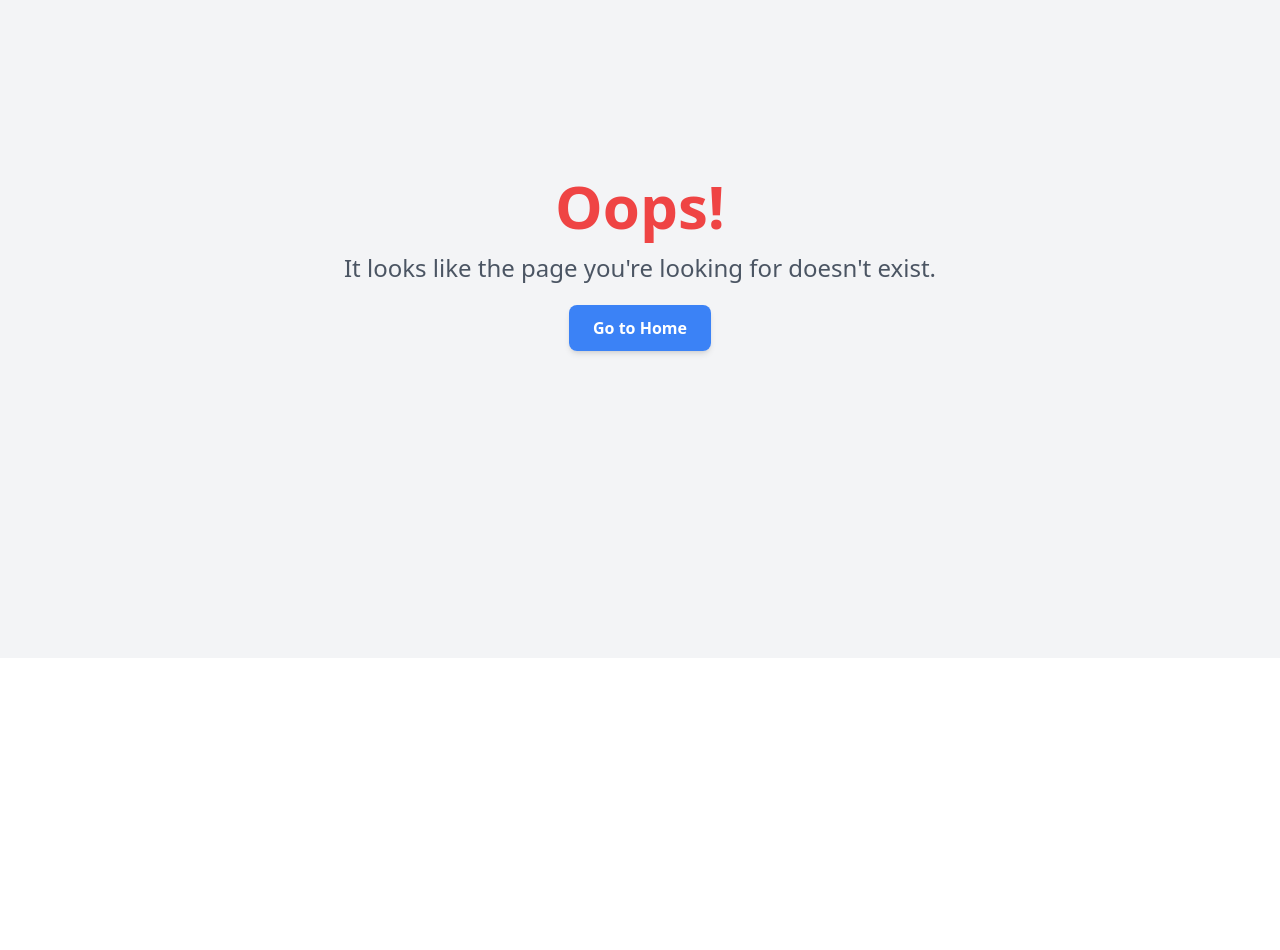
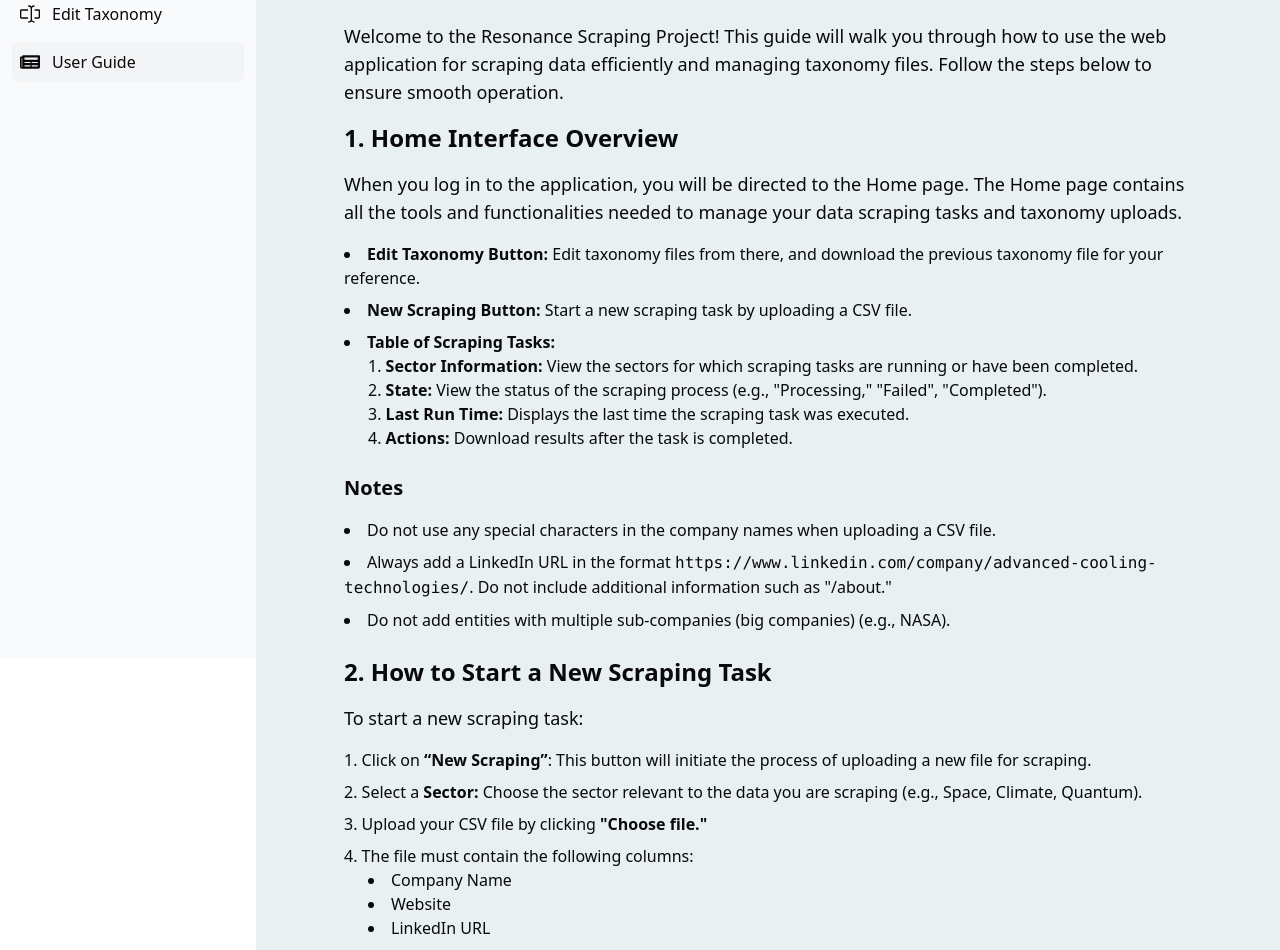
Before and after one commit to salmank56/scraper-data-gen, a React (Vite) app: page /scraper/User-Guide in a window 1280 px wide. Shown: the part 142-1092 px from the top of the page. Before the commit the page ends 800 px from the top, so only its background shows below. Built offline with nearby package versions, Linux system fonts and the light colour scheme.

Commit message:
added user guide page

```diff
--- a/src/components/layout/NavigationLinks.tsx
+++ b/src/components/layout/NavigationLinks.tsx
@@ -46,6 +46,7 @@
 import React from 'react';
 import { NavLink, useLocation } from "react-router-dom";
 import { DashboardIcon, GearIcon, InputIcon } from '@radix-ui/react-icons';
+import { FaNewspaper } from 'react-icons/fa';
 
 interface NavLinkProps {
   link: string;
@@ -60,6 +61,11 @@ const scraperNavLinks = [
     href: "/scraper/edit-taxonomy",
     icon: <InputIcon className='w-5 h-5' />,
   },
+  {
+    name: "User Guide",
+    href: "/scraper/user-guide",
+    icon: <FaNewspaper className='w-5 h-5' />,
+  },
 ];
 
 const dataGenNavLinks = [
@@ -69,6 +75,11 @@ const dataGenNavLinks = [
     href: "/data-gen/edit-inputs",
     icon: <GearIcon className='w-5 h-5' />,
   },
+  // {
+  //   name: "User Guide",
+  //   href: "/data-gen/user-guide",
+  //   icon: <GearIcon className='w-5 h-5' />,
+  // },
 ];
 
 const NavigationLinks: React.FC = () => {
--- a/src/main.tsx
+++ b/src/main.tsx
@@ -16,6 +16,7 @@ import EditTaxonomy from "./scraper/pages/EditTaxonomy.tsx";
 import DataGenHome from "./data-generation/pages/DataGenHome.tsx";
 import NotFound from "./components/shared/NotFound.tsx";
 import EditInputs from "./data-generation/pages/EditInputs.tsx";
+import UserGuide from "./scraper/pages/UserGuide.tsx";
 
 const RedirectToScraper = () => {
   return <Navigate to="/scraper" replace />;
@@ -29,6 +30,7 @@ const router = createBrowserRouter(
         <Route path="/scraper" Component={Home} />
         <Route path="/scraper/edit-taxonomy" Component={EditTaxonomy} />
         <Route path="/scraper/edit-prompt" Component={EditPrompt} />
+        <Route path="/scraper/User-Guide" Component={UserGuide} />
       </Route>
       <Route path="" element={<App />}>
         <Route path="/data-gen" element={<DataGenHome />}></Route>
--- /dev/null
+++ b/src/scraper/pages/UserGuide.tsx
@@ -0,0 +1,107 @@
+const UserGuide = () => {
+  return (
+    <div className="max-w-4xl p-6 mx-auto">
+      <h1 className="mb-6 text-3xl font-bold">Resonance Scraping Project - User Manual Guide</h1>
+
+      <p className="mb-4 text-lg">
+        Welcome to the Resonance Scraping Project! This guide will walk you through how to use the web application for scraping data efficiently and managing taxonomy files. Follow the steps below to ensure smooth operation.
+      </p>
+
+      <h2 className="mb-4 text-2xl font-semibold">1. Home Interface Overview</h2>
+      <p className="mb-4 text-lg">
+        When you log in to the application, you will be directed to the Home page. The Home page contains all the tools and functionalities needed to manage your data scraping tasks and taxonomy uploads.
+      </p>
+      <ul className="mb-6 space-y-2 list-disc list-inside">
+        <li><strong>Edit Taxonomy Button:</strong> Edit taxonomy files from there, and download the previous taxonomy file for your reference.</li>
+        <li><strong>New Scraping Button:</strong> Start a new scraping task by uploading a CSV file.</li>
+        <li>
+          <strong>Table of Scraping Tasks:</strong>
+          <ul className="ml-6 list-decimal list-inside">
+            <li><strong>Sector Information:</strong> View the sectors for which scraping tasks are running or have been completed.</li>
+            <li><strong>State:</strong> View the status of the scraping process (e.g., "Processing," "Failed", "Completed").</li>
+            <li><strong>Last Run Time:</strong> Displays the last time the scraping task was executed.</li>
+            <li><strong>Actions:</strong> Download results after the task is completed.</li>
+          </ul>
+        </li>
+      </ul>
+
+      <h3 className="mb-4 text-xl font-semibold">Notes</h3>
+      <ul className="mb-6 space-y-2 list-disc list-inside">
+        <li>Do not use any special characters in the company names when uploading a CSV file.</li>
+        <li>Always add a LinkedIn URL in the format <code>https://www.linkedin.com/company/advanced-cooling-technologies/</code>. Do not include additional information such as "/about."</li>
+        <li>Do not add entities with multiple sub-companies (big companies) (e.g., NASA).</li>
+      </ul>
+
+      <h2 className="mb-4 text-2xl font-semibold">2. How to Start a New Scraping Task</h2>
+      <p className="mb-4 text-lg">
+        To start a new scraping task:
+      </p>
+      <ol className="mb-6 space-y-2 list-decimal list-inside">
+        <li>Click on <strong>“New Scraping”</strong>: This button will initiate the process of uploading a new file for scraping.</li>
+        <li>Select a <strong>Sector:</strong> Choose the sector relevant to the data you are scraping (e.g., Space, Climate, Quantum).</li>
+        <li>Upload your CSV file by clicking <strong>"Choose file."</strong></li>
+        <li>
+          The file must contain the following columns:
+          <ul className="ml-6 list-disc list-inside">
+            <li>Company Name</li>
+            <li>Website</li>
+            <li>LinkedIn URL</li>
+          </ul>
+        </li>
+        <li>Click <strong>“Start Export”</strong>: Once the sector is selected and the file is uploaded, press Start Export.</li>
+      </ol>
+
+      <h2 className="mb-4 text-2xl font-semibold">3. View Logs and Process Monitoring</h2>
+      <p className="mb-4 text-lg">
+        Once the scraping task is initiated, you can monitor its progress:
+      </p>
+      <ul className="mb-6 space-y-2 list-disc list-inside">
+        <li><strong>View Logs Button:</strong> In the lower right corner of the page, there is a View Logs button. Clicking this button will allow you to view real-time logs of the scraping process.</li>
+        <li><strong>State:</strong> In the table, under the “State” column, you can track whether the scraping is currently "Processing" or if it "Failed."</li>
+        <li>If the scraping fails, refer to the logs for detailed error messages.</li>
+      </ul>
+
+      <h2 className="mb-4 text-2xl font-semibold">4. Downloading Scraped Data</h2>
+      <p className="mb-4 text-lg">
+        Once the scraping process is complete:
+      </p>
+      <ul className="mb-6 space-y-2 list-disc list-inside">
+        <li><strong>Actions:</strong> In the "Actions" column, you will be able to download the results. Simply click the Download icon.</li>
+        <li><strong>File Format:</strong> The data will be downloaded as a ZIP file containing the scraped results.</li>
+      </ul>
+
+      <h2 className="mb-4 text-2xl font-semibold">5. Edit Taxonomy Section</h2>
+      <p className="mb-4 text-lg">
+        In addition to scraping, the application allows you to manage taxonomy files:
+      </p>
+      <ul className="mb-6 space-y-2 list-disc list-inside">
+        <li><strong>Select Scope:</strong> Navigate to the “Edit Taxonomy” page and choose the sector you want to edit.</li>
+        <li><strong>Upload Taxonomy File:</strong> Upload a CSV file containing the taxonomy data.</li>
+        <li><strong>Update Taxonomy:</strong> After uploading, click <strong>Update Taxonomy</strong> to finalize changes.</li>
+      </ul>
+
+      <h2 className="mb-4 text-2xl font-semibold">6. Monitoring the Scraping Process</h2>
+      <p className="mb-4 text-lg">
+        Once a scraping task is started, it will be visible on the Home page under the table, with the following columns:
+      </p>
+      <ul className="mb-6 space-y-2 list-disc list-inside">
+        <li><strong>Sector:</strong> Indicates the sector associated with the scraping task.</li>
+        <li><strong>Last Run Time:</strong> Displays the last time the scraping task ran.</li>
+        <li><strong>State:</strong> Shows the current state of the task (Processing, Failed, Completed).</li>
+        <li><strong>Actions:</strong> Allows the user to download the resulting ZIP file once the task is completed.</li>
+      </ul>
+
+      <h3 className="mb-4 text-xl font-semibold">Troubleshooting</h3>
+      <ul className="mb-6 space-y-2 list-disc list-inside">
+        <li><strong>Failed Tasks:</strong> If a scraping task fails, check the logs to identify the problem. Common issues include incorrectly formatted input files or server-related errors.</li>
+        <li><strong>Taxonomy Upload Issues:</strong> Ensure that the taxonomy file follows the correct format and matches the previous taxonomy structure.</li>
+      </ul>
+
+      <p className="text-lg">
+        By following this user manual, you should be able to navigate the Resonance Scraping Project web application effectively. Ensure that input files are correctly formatted, and always monitor the logs for process details.
+      </p>
+    </div>
+  );
+}
+
+export default UserGuide;
```
